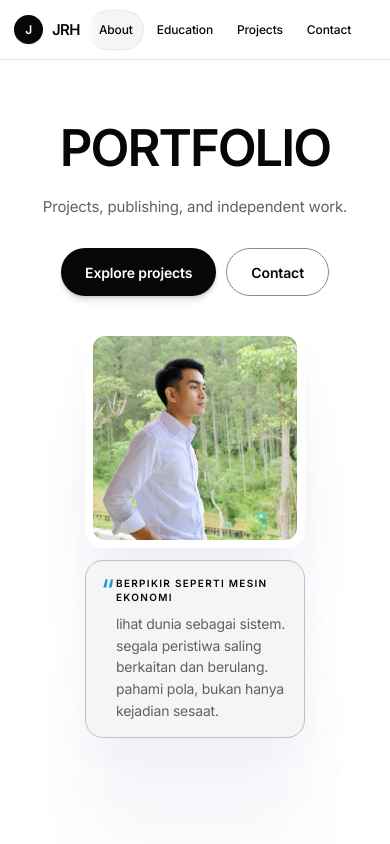
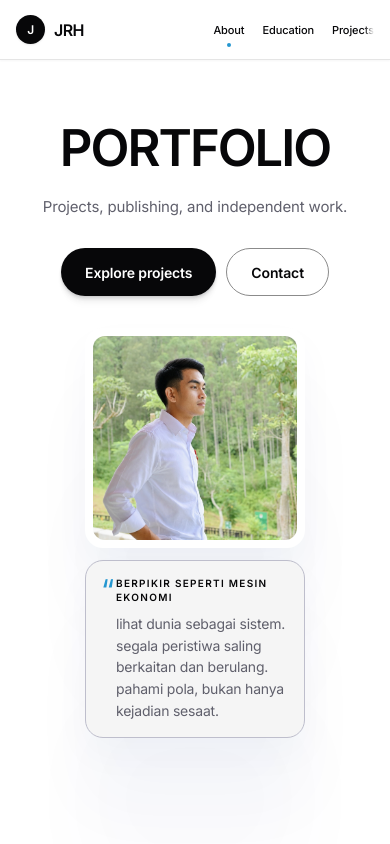
Before and after one commit to LionerHakim/JRHs, a React (Vite) app: page / in a window 390 px wide. Shown: the top 844 px of the page. Built offline with nearby package versions, Linux system fonts and the light colour scheme.

Commit message:
align navbar with Letters centered navigation

```diff
--- a/src/index.css
+++ b/src/index.css
@@ -897,3 +897,85 @@ body, button, input, select, textarea { font-family: var(--font-sans); }
   background: var(--surface);
   box-shadow: var(--shadow-card);
 }
+
+
+/* Letters-style top navigation — centered link cluster, no pill navigation */
+.nav {
+  min-height: 64px;
+  grid-template-columns: minmax(120px,1fr) auto minmax(120px,1fr);
+  gap: 24px;
+  padding-inline: max(var(--page-gutter), 32px);
+  background: rgba(255,255,255,.96);
+  border-bottom: 1px solid rgba(7,7,9,.10);
+  box-shadow: 0 1px 2px rgba(36,36,40,.04);
+}
+.wordmark {
+  justify-self: start;
+  gap: 9px;
+  font-family: var(--font-editorial);
+  font-size: 16px;
+  font-weight: 700;
+  letter-spacing: -.04em;
+}
+.nav nav {
+  grid-column: 2;
+  justify-content: center;
+  gap: 28px;
+  min-height: 44px;
+}
+.nav nav a {
+  min-height: 44px;
+  padding: 0;
+  border-radius: 0;
+  background: transparent;
+  color: var(--ink);
+  font-family: var(--font-sans);
+  font-size: 13px;
+  font-weight: 500;
+  letter-spacing: -.01em;
+}
+.nav nav a:hover,
+.nav nav a:focus-visible {
+  background: transparent;
+  color: var(--ink);
+  transform: none;
+}
+.nav nav a.is-active {
+  background: transparent;
+  color: var(--ink);
+  box-shadow: none;
+}
+.nav nav a.is-active::before {
+  content: '';
+  position: absolute;
+  right: 50%;
+  bottom: 6px;
+  left: 50%;
+  width: 4px;
+  height: 4px;
+  border-radius: 50%;
+  background: var(--signal);
+  transform: translateX(-50%);
+}
+.nav nav a:active { transform: scale(.97); }
+
+@media (max-width: 760px) {
+  .nav {
+    min-height: 60px;
+    grid-template-columns: auto minmax(0,1fr);
+    gap: 12px;
+    padding: 7px 16px;
+  }
+  .nav nav {
+    grid-column: 2;
+    justify-content: flex-end;
+    gap: 18px;
+    overflow: visible;
+  }
+  .nav nav a {
+    min-height: 38px;
+    font-size: 11px;
+  }
+  .nav nav a:nth-child(n+4) { display: none; }
+  .nav nav a.is-active::before { bottom: 2px; }
+}
```
